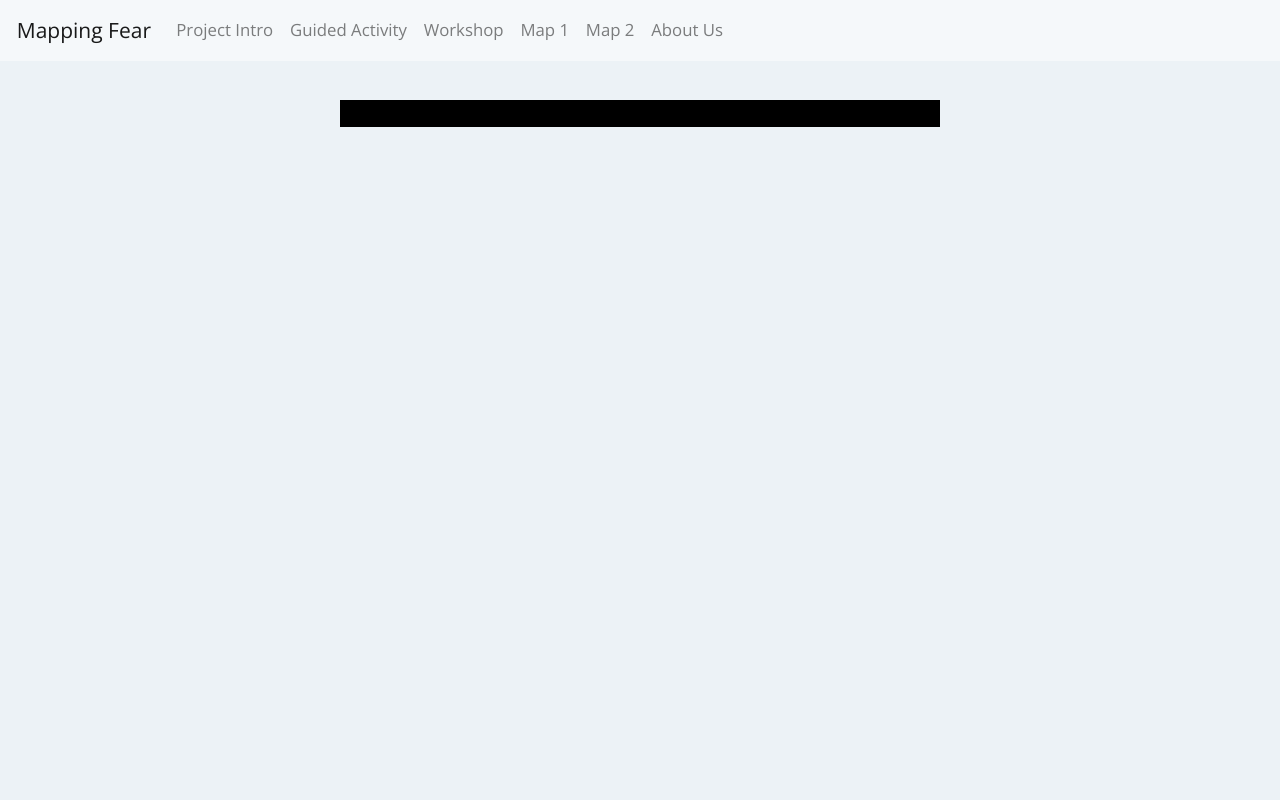
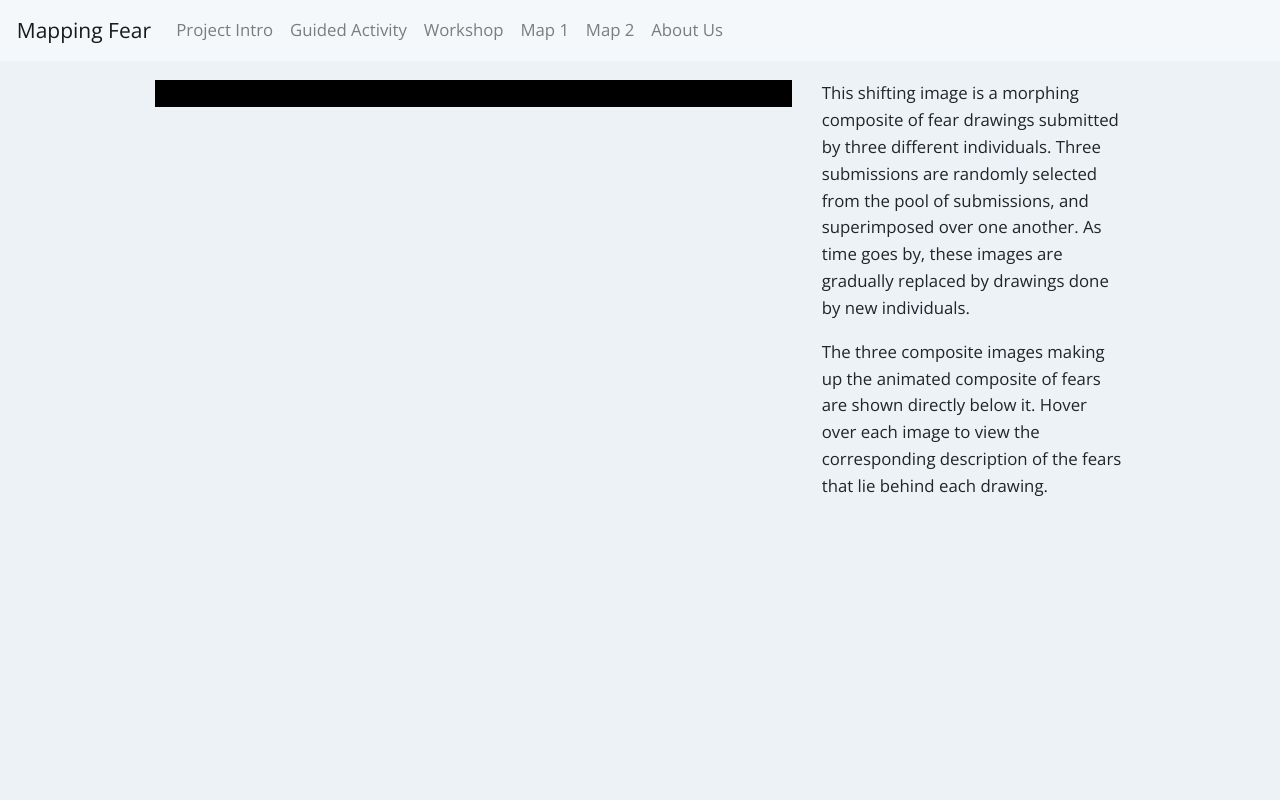
Before and after one commit to iamohcy/fearmaps, a Django app: page /viz1/ in a window 1280 px wide. Run offline with Django 3.2, Linux system fonts and the light colour scheme; data that the repository does not hold is empty; some libraries are stand-ins or nearby versions.

Commit message:
Added description to viz1

```diff
--- a/MainApp/templates/MainApp/viz1.html
+++ b/MainApp/templates/MainApp/viz1.html
@@ -10,6 +10,8 @@
 
 {% block content %}
 <!-- COLLECTION AREA -->
+<div class="row" id="viz-container">
+    <div class="col-md-8 mb-3">
         <div id="fear-image-div">
             <div id="blended-image-div">
                 <img id="blend-image-0" src="" class="fear-image blended image-0"/>
@@ -36,7 +38,16 @@
                     </div>
                 </div>
             </div>
-
+        </div>
+    </div>
+    <div class="col-md-4 pr-3" id="viz-description-div">
+        <p>
+            This shifting image is a morphing composite of fear drawings submitted by three different individuals. Three submissions are randomly selected from the pool of submissions, and superimposed over one another. As time goes by, these images are gradually replaced by drawings done by new individuals.
+        </p>
+        <p>
+            The three composite images making up the animated composite of fears are shown directly below it. Hover over each image to view the corresponding description of the fears that lie behind each drawing.
+        </p>
+    </div>
 </div>
 {% endblock %}
 
--- a/www/MainApp/css/viz1.css
+++ b/www/MainApp/css/viz1.css
@@ -3,12 +3,20 @@
 }
 */
 
+#viz-container {
+    padding-top: 30px;
+    max-width: 1000px;
+    margin: auto;
+}
+
+#viz-description-div {
+}
+
 #fear-image-div {
-    padding-top: 50px;
-    width: 600px;
+    width: 100%
     margin: auto;
     height: 100%;
-    max-width: 100%;
+    max-width: 650px;
 }
 
 .fear-image {
@@ -26,7 +34,7 @@
 }
 
 .sub-image {
-    width: 33%;
+    width: 33.33%;
 }
 
 #blended-image-div {
@@ -37,13 +45,12 @@
 
 #sub-images-div {
     margin-top: 20px;
-    width: 600px;
-    max-width: 100%;
+    max-width: 650px;
 }
 
 .sub-image-div {
     float: left;
-    width: 33%;
+    width: 33.33%;
     height: auto;
     position: relative;
 }
```
Lines whose indentation alone changed are shown as unchanged.
